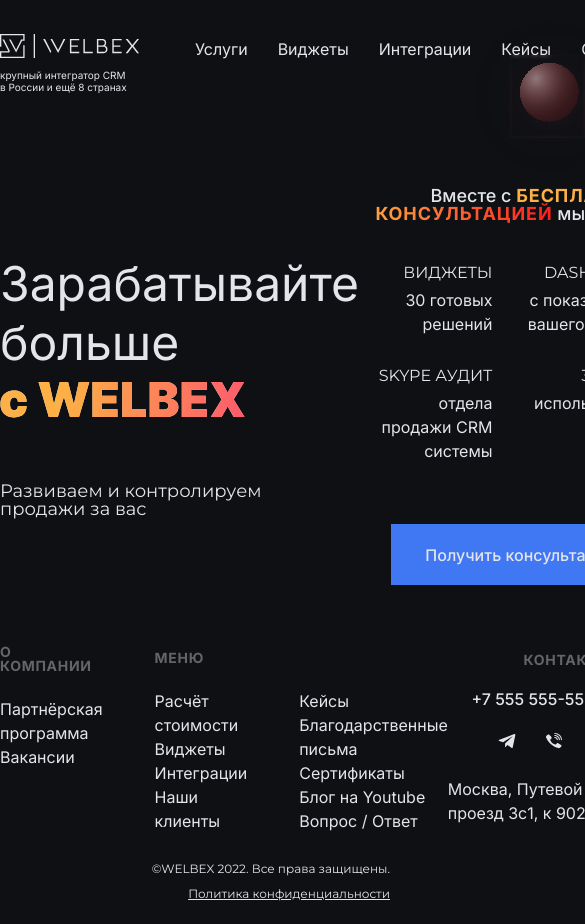
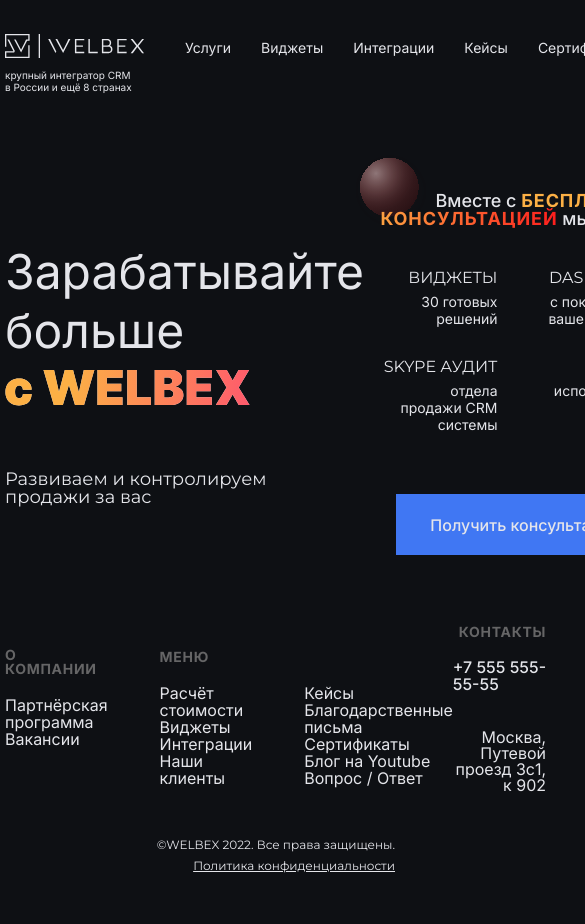
Before and after one commit to myr-irina/layout-welbex, a website: page index.html in a window 390 px wide. Shown: the top 924 px of the page, 585 px wide, since content can reach past the window. After the commit the page ends 898 px from the top, so only its background shows below. Drawn offline with Linux system fonts and the light colour scheme.

Commit message:
feat: add responsive for tablet layout

```diff
--- a/abstracts/_constants.scss
+++ b/abstracts/_constants.scss
@@ -4,7 +4,11 @@
 
 $page-width: 1440px;
 $content-width: 1140px;
-
+$content-width-laptop: 900px;
+$content-width-tablet: 600px;
+$content-width-mobile-big: 400px;
+$content-width-mobile-small: 300px;
+$laptop-width: 1200px;
 $tablet-width: 768px;
 $mobile-big-width: 414px;
 $mobile-small-width: 320px;
--- a/base/_base.scss
+++ b/base/_base.scss
@@ -1,5 +1,6 @@
 html {
   font-size: 10px;
+  margin: 0 auto;
 }
 
 body {
@@ -9,6 +10,10 @@
   margin: 0 auto;
   color: $color-text;
   @include font($size: 1.6rem, $weight: 400, $height: 150%);
+
+  @include media-mobile {
+    @include font($height: normal, $size: 1.4rem);
+  }
 }
 
 h1 {
--- a/components/_buttons.scss
+++ b/components/_buttons.scss
@@ -8,4 +8,8 @@
   @include font($size: 1.6rem, $weight: 500);
   cursor: pointer;
   border: none;
+
+  &:hover {
+    background: rgba(255, 255, 255, 0.5);
+  }
 }
--- a/components/_main.scss
+++ b/components/_main.scss
@@ -15,12 +15,14 @@
   height: 83px;
   flex-shrink: 0;
 
-  filter: drop-shadow(3px 6px 27px rgba(223, 125, 125, 0.25));
-  backdrop-filter: blur(2px);
-
   position: absolute;
   top: 55px;
   left: 510px;
+
+  @include media-laptop {
+    top: 150px;
+    left: 350px;
+  }
 }
 
 .red-ball__small {
@@ -34,6 +36,10 @@
   position: absolute;
   top: 37vh;
   right: 500px;
+
+  @include media-laptop {
+    display: none;
+  }
 }
 
 .main__wrapper {
--- a/components/_socials.scss
+++ b/components/_socials.scss
@@ -3,6 +3,10 @@
   gap: 27px;
   list-style-type: none;
   margin-left: 9px;
+
+  @include media-laptop {
+    display: none;
+  }
 }
 
 .socials__item {
--- a/index.html
+++ b/index.html
@@ -27,6 +27,7 @@
 
       <header class="header">
         <div class="wrapper header__wrapper">
+          <div class="header__contents">
             <div class="header__logo">
               <a href="#" class="logo">
                 <object
@@ -41,6 +42,7 @@
                 крупный интегратор CRM в Росcии и ещё 8 странах
               </div>
             </div>
+
             <nav class="header__navigation">
               <ul class="navigation">
                 <li class="navigation__link">Услуги</li>
@@ -50,7 +52,10 @@
                 <li class="navigation__link">Сертификаты</li>
               </ul>
             </nav>
+            <div class="header__tel">
               <a class="link-tel" href="tel:+75555555555">+7 555 555-55-55</a>
+            </div>
+
             <ul class="socials">
               <li class="socials__item">
                 <a href="#" class="link-button">
@@ -68,6 +73,7 @@
                 </a>
               </li>
             </ul>
+          </div>
         </div>
       </header>
       <section class="main">
@@ -197,7 +203,7 @@
                 </ul>
                 <li>
                   <a class="footer__link footer__link-address" href="#"
-                    >Москва, Путевой проезд 3с1, к 902</a
+                    ><p class="footer__link-text">Москва, Путевой проезд 3с1, к 902</p></a
                   >
                 </li>
               </ul>
--- a/layout/_footer.scss
+++ b/layout/_footer.scss
@@ -55,10 +55,10 @@
   @include font($weight: 400, $size: 1.6rem);
 }
 
-.footer__wrapper {
-  display: flex;
-  flex-direction: column;
+.footer__link-text {
+  text-align: right ;
 }
+
 .copyright {
   margin-top: 30px;
   align-self: flex-end;
--- a/layout/_header.scss
+++ b/layout/_header.scss
@@ -4,11 +4,14 @@
 }
 
 .header__wrapper {
+  margin-bottom: 9.4rem;
+}
+
+.header__contents {
   display: flex;
   flex-direction: row;
   justify-content: space-between;
   align-items: center;
-  margin-bottom: 9.4rem;
 }
 
 .header__logo {
@@ -30,6 +33,10 @@
 
 .header__navigation {
   margin: 0 145px 0 15px;
+
+  @include media-laptop {
+    margin: 0;
+  }
 }
 
 .purple-ball {
@@ -39,6 +46,16 @@
   top: 0;
   left: 850px;
 
-  filter: drop-shadow(3px 6px 27px rgba(177, 118, 217, 0.25)) blur(5px);
-  backdrop-filter: blur(2px);
+  @include media-laptop {
+    top: 100px;
+    left: 750px;
+  }
 }
+
+.header__tel {
+  display: inline-block;
+
+  @include media-laptop {
+    display: none;
+  }
+}
--- a/layout/_wrapper.scss
+++ b/layout/_wrapper.scss
@@ -3,9 +3,33 @@
   max-width: $page-width;
   margin: 0 auto;
   position: relative;
+
+  @include media-laptop {
+    max-width: $content-width;
+  }
 }
 
 .wrapper {
   max-width: $content-width;
   margin: 0 auto;
+  width: 100%;
+
+  @include media-laptop {
+    max-width: $content-width-laptop;
+    padding: 10px;
+  }
+  @include media-tablet {
+    max-width: $content-width-tablet;
+    padding: 5px;
+  }
+
+  @include media-mobile {
+    max-width: $content-width-mobile-big;
+    padding: 5px;
+  }
+
+  @include media-mobilesmall {
+    max-width: $content-width-mobile-small;
+    padding: 5px;
+  }
 }
```
Also changed, not shown: sass/style.css, 1 other file. Lines whose indentation alone changed are shown as unchanged.
